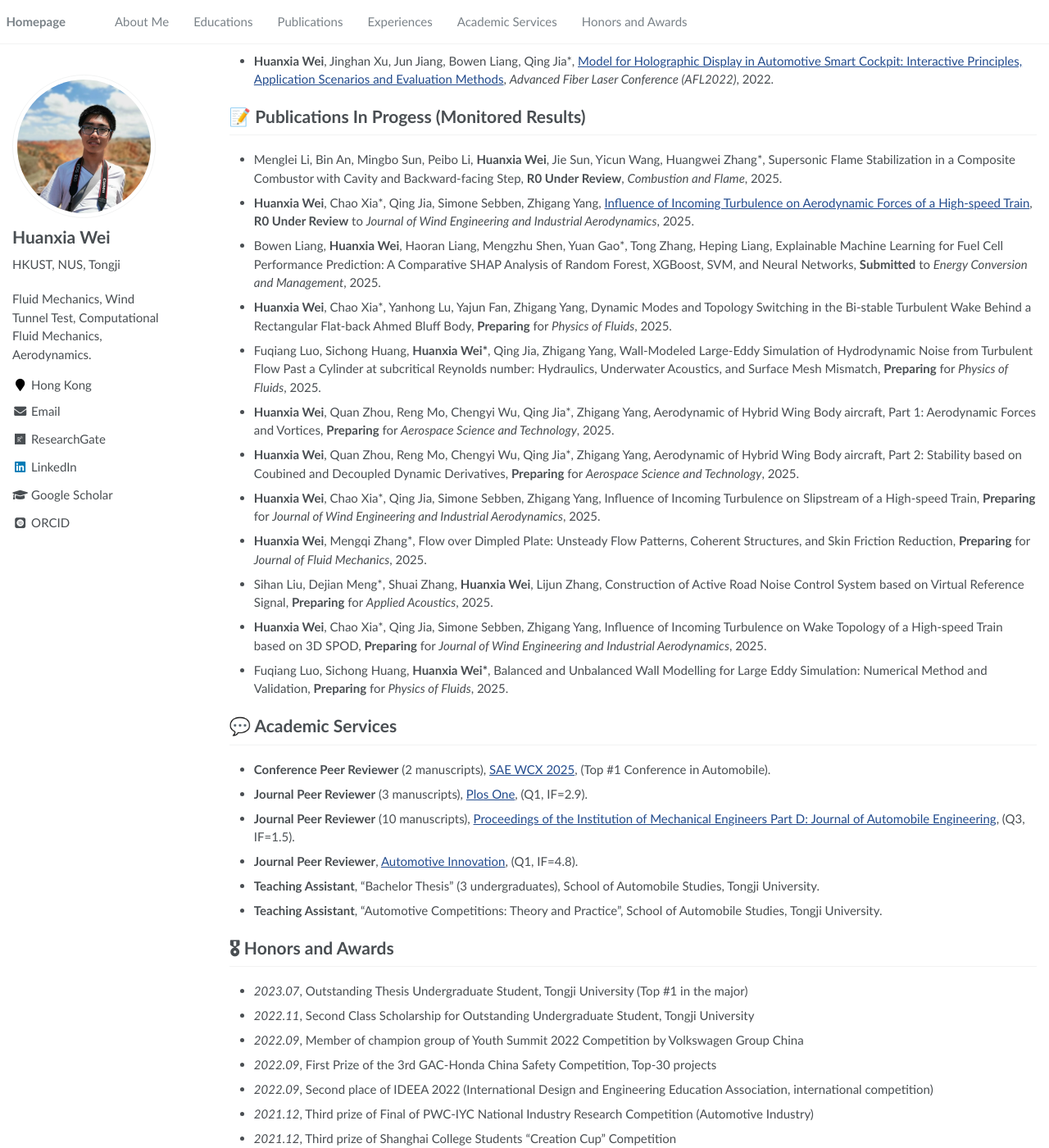
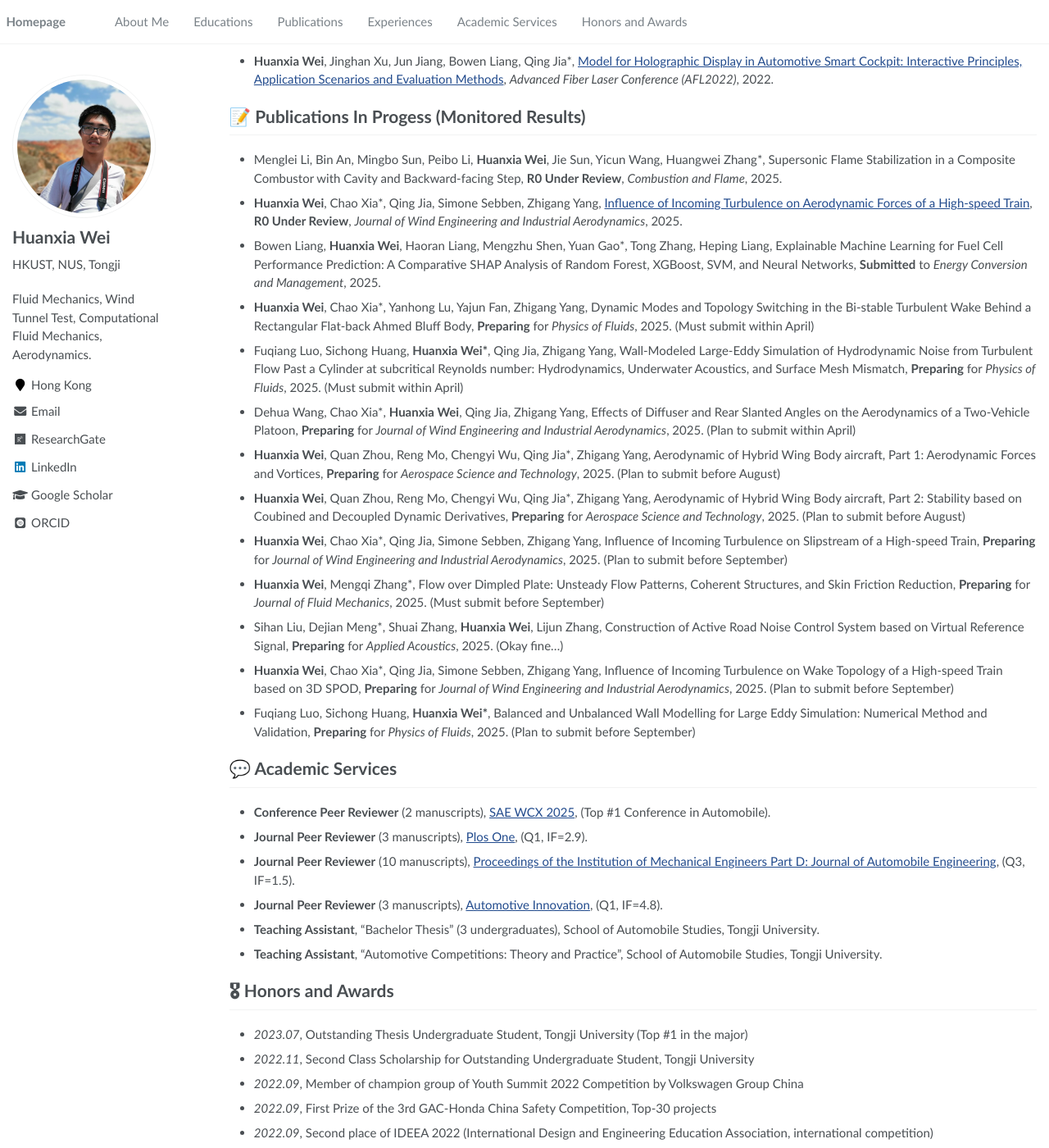
Before and after one commit to hweifluids/academicpage-dev1, a Jekyll site: the page built from _pages/about.md, in a window 1280 px wide and 1400 px high, scrolled down 1831 px. Shown: the whole window at 82% size. Built offline with Jekyll 4.4.1, drawn with Linux system fonts in a browser that asks for light colours; some web fonts are replaced.

Commit message:
Update about.md

```diff
--- a/_pages/about.md
+++ b/_pages/about.md
@@ -93,27 +93,30 @@ His research interest includes aerodynamics and fluid mechanics. On one hand, he
 
 - Menglei Li, Bin An, Mingbo Sun, Peibo Li, **Huanxia Wei**, Jie Sun, Yicun Wang, Huangwei Zhang\*, Supersonic Flame Stabilization in a Composite Combustor with Cavity and Backward-facing Step, **R0 Under Review**, *Combustion and Flame*, 2025.
 
-- **Huanxia Wei**, Chao Xia\*, Qing Jia, Simone Sebben, Zhigang Yang, [Influence of Incoming Turbulence on Aerodynamic Forces of a High-speed Train](https://github.com/hweifluids/hweifluids.github.io/raw/refs/heads/main/files/Preprints/HST_Turbulence_PartOne_Forces.pdf), **R0 Under Review** to *Journal of Wind Engineering and Industrial Aerodynamics*, 2025.
+- **Huanxia Wei**, Chao Xia\*, Qing Jia, Simone Sebben, Zhigang Yang, [Influence of Incoming Turbulence on Aerodynamic Forces of a High-speed Train](https://github.com/hweifluids/hweifluids.github.io/raw/refs/heads/main/files/Preprints/HST_Turbulence_PartOne_Forces.pdf), **R0 Under Review**, *Journal of Wind Engineering and Industrial Aerodynamics*, 2025.
 
 - Bowen Liang, **Huanxia Wei**, Haoran Liang, Mengzhu Shen, Yuan Gao\*, Tong Zhang, Heping Liang, Explainable Machine Learning for Fuel Cell Performance Prediction: A Comparative SHAP Analysis of Random Forest, XGBoost, SVM, and Neural Networks, **Submitted** to *Energy Conversion and Management*, 2025.
 
-- **Huanxia Wei**, Chao Xia\*, Yanhong Lu, Yajun Fan, Zhigang Yang, Dynamic Modes and Topology Switching in the Bi-stable Turbulent Wake Behind a Rectangular Flat-back Ahmed Bluff Body, **Preparing** for *Physics of Fluids*, 2025.
+- **Huanxia Wei**, Chao Xia\*, Yanhong Lu, Yajun Fan, Zhigang Yang, Dynamic Modes and Topology Switching in the Bi-stable Turbulent Wake Behind a Rectangular Flat-back Ahmed Bluff Body, **Preparing** for *Physics of Fluids*, 2025. (Must submit within April)
 
-- Fuqiang Luo, Sichong Huang, **Huanxia Wei\***, Qing Jia, Zhigang Yang, Wall-Modeled Large-Eddy Simulation of Hydrodynamic Noise from Turbulent Flow Past a Cylinder at subcritical Reynolds number: Hydraulics, Underwater Acoustics, and Surface Mesh Mismatch, **Preparing** for *Physics of Fluids*, 2025.
+- Fuqiang Luo, Sichong Huang, **Huanxia Wei\***, Qing Jia, Zhigang Yang, Wall-Modeled Large-Eddy Simulation of Hydrodynamic Noise from Turbulent Flow Past a Cylinder at subcritical Reynolds number: Hydrodynamics, Underwater Acoustics, and Surface Mesh Mismatch, **Preparing** for *Physics of Fluids*, 2025. (Must submit within April)
 
-- **Huanxia Wei**, Quan Zhou, Reng Mo, Chengyi Wu, Qing Jia\*, Zhigang Yang, Aerodynamic of Hybrid Wing Body aircraft, Part 1: Aerodynamic Forces and Vortices, **Preparing** for *Aerospace Science and Technology*, 2025.
+- Dehua Wang, Chao Xia\*, **Huanxia Wei**, Qing Jia, Zhigang Yang, Effects of Diffuser and Rear Slanted Angles on the Aerodynamics of a Two-Vehicle Platoon, **Preparing** for *Journal of Wind Engineering and Industrial Aerodynamics*, 2025. (Plan to submit within April)
 
-- **Huanxia Wei**, Quan Zhou, Reng Mo, Chengyi Wu, Qing Jia\*, Zhigang Yang, Aerodynamic of Hybrid Wing Body aircraft, Part 2: Stability based on Coubined and Decoupled Dynamic Derivatives, **Preparing** for *Aerospace Science and Technology*, 2025.
 
-- **Huanxia Wei**, Chao Xia\*, Qing Jia, Simone Sebben, Zhigang Yang, Influence of Incoming Turbulence on Slipstream of a High-speed Train, **Preparing** for *Journal of Wind Engineering and Industrial Aerodynamics*, 2025.
+- **Huanxia Wei**, Quan Zhou, Reng Mo, Chengyi Wu, Qing Jia\*, Zhigang Yang, Aerodynamic of Hybrid Wing Body aircraft, Part 1: Aerodynamic Forces and Vortices, **Preparing** for *Aerospace Science and Technology*, 2025. (Plan to submit before August)
 
-- **Huanxia Wei**, Mengqi Zhang\*, Flow over Dimpled Plate: Unsteady Flow Patterns, Coherent Structures, and Skin Friction Reduction, **Preparing** for *Journal of Fluid Mechanics*, 2025.
+- **Huanxia Wei**, Quan Zhou, Reng Mo, Chengyi Wu, Qing Jia\*, Zhigang Yang, Aerodynamic of Hybrid Wing Body aircraft, Part 2: Stability based on Coubined and Decoupled Dynamic Derivatives, **Preparing** for *Aerospace Science and Technology*, 2025. (Plan to submit before August)
 
-- Sihan Liu, Dejian Meng\*, Shuai Zhang, **Huanxia Wei**, Lijun Zhang, Construction of Active Road Noise Control System based on Virtual Reference Signal, **Preparing** for *Applied Acoustics*, 2025.
+- **Huanxia Wei**, Chao Xia\*, Qing Jia, Simone Sebben, Zhigang Yang, Influence of Incoming Turbulence on Slipstream of a High-speed Train, **Preparing** for *Journal of Wind Engineering and Industrial Aerodynamics*, 2025. (Plan to submit before September)
 
-- **Huanxia Wei**, Chao Xia\*, Qing Jia, Simone Sebben, Zhigang Yang, Influence of Incoming Turbulence on Wake Topology of a High-speed Train based on 3D SPOD, **Preparing** for *Journal of Wind Engineering and Industrial Aerodynamics*, 2025.
+- **Huanxia Wei**, Mengqi Zhang\*, Flow over Dimpled Plate: Unsteady Flow Patterns, Coherent Structures, and Skin Friction Reduction, **Preparing** for *Journal of Fluid Mechanics*, 2025. (Must submit before September)
 
-- Fuqiang Luo, Sichong Huang, **Huanxia Wei\***, Balanced and Unbalanced Wall Modelling for Large Eddy Simulation: Numerical Method and Validation, **Preparing** for *Physics of Fluids*, 2025.
+- Sihan Liu, Dejian Meng\*, Shuai Zhang, **Huanxia Wei**, Lijun Zhang, Construction of Active Road Noise Control System based on Virtual Reference Signal, **Preparing** for *Applied Acoustics*, 2025. (Okay fine...)
+
+- **Huanxia Wei**, Chao Xia\*, Qing Jia, Simone Sebben, Zhigang Yang, Influence of Incoming Turbulence on Wake Topology of a High-speed Train based on 3D SPOD, **Preparing** for *Journal of Wind Engineering and Industrial Aerodynamics*, 2025. (Plan to submit before September)
+
+- Fuqiang Luo, Sichong Huang, **Huanxia Wei\***, Balanced and Unbalanced Wall Modelling for Large Eddy Simulation: Numerical Method and Validation, **Preparing** for *Physics of Fluids*, 2025. (Plan to submit before September)
 
 
 # 💬 Academic Services
@@ -125,7 +128,7 @@ His research interest includes aerodynamics and fluid mechanics. On one hand, he
 
 - **Journal Peer Reviewer** (10 manuscripts), [Proceedings of the Institution of Mechanical Engineers Part D: Journal of Automobile Engineering](https://journals.sagepub.com/home/pid), (Q3, IF=1.5).
 
-- **Journal Peer Reviewer**, [Automotive Innovation](https://link.springer.com/journal/42154), (Q1, IF=4.8).
+- **Journal Peer Reviewer** (3 manuscripts), [Automotive Innovation](https://link.springer.com/journal/42154), (Q1, IF=4.8).
 
 - **Teaching Assistant**, "Bachelor Thesis" (3 undergraduates), School of Automobile Studies, Tongji University.
 
```
